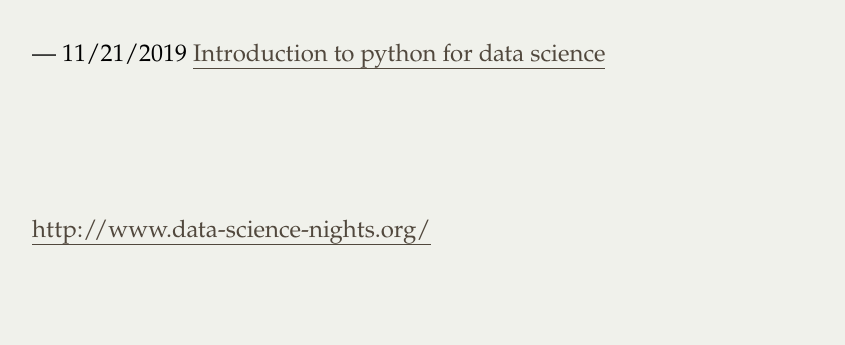
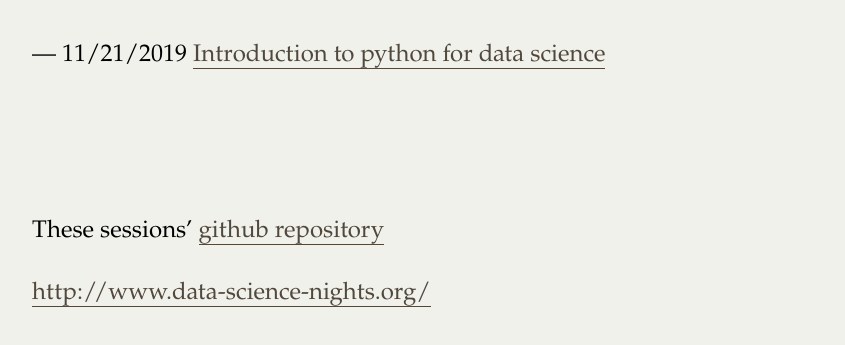
Before and after one commit to mxposed/dsn-intro, a plain HTML site: page index.html in a window 1280 px wide. Shown: the part 161-506 px from the top of the page, without its empty margins (48-893 px from the left). Drawn offline with Linux system fonts and the light colour scheme.

Commit message:
Link to github

```diff
--- a/index.html
+++ b/index.html
@@ -101,9 +101,11 @@ a:hover {
         <h4><em>Evanston, Illinois</em></h4>
 
         <small>
-            <p>— 11/21/2019 <a href="2019-11-21-python-intro/">Introduction to python for data science</a></p>
+            <p>— 11/21/2019 <a href="2019-11-21-python-intro/">Introduction to python for data science</a>
+            </p>
 
             <p style="margin-top:6em">
+                These sessions’ <a href="https://github.com/mxposed/dsn-intro">github repository</a><br/><br/>
                 <a href="http://www.data-science-nights.org/">http://www.data-science-nights.org/</a>
             </p>
         </small>
```
